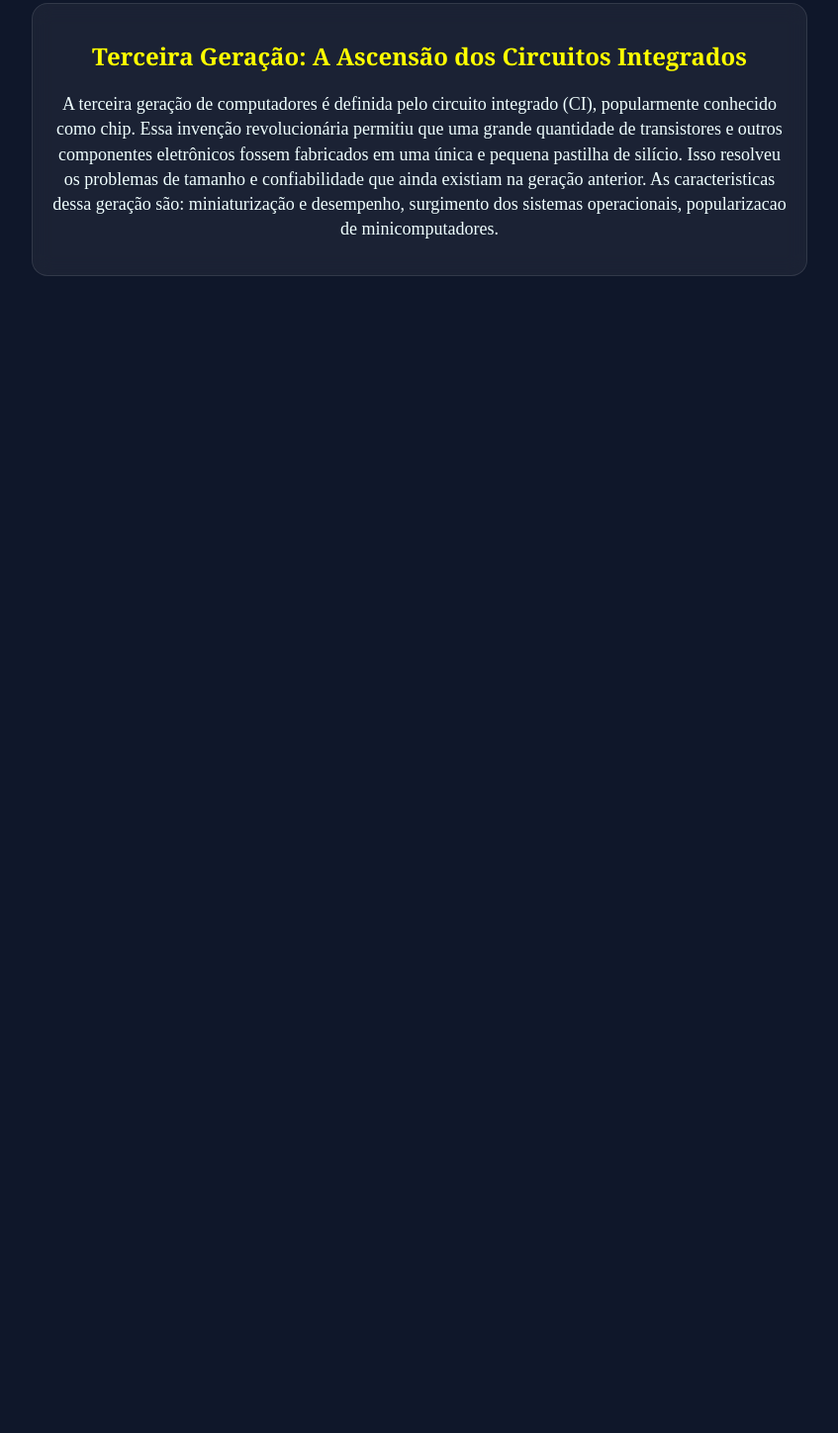
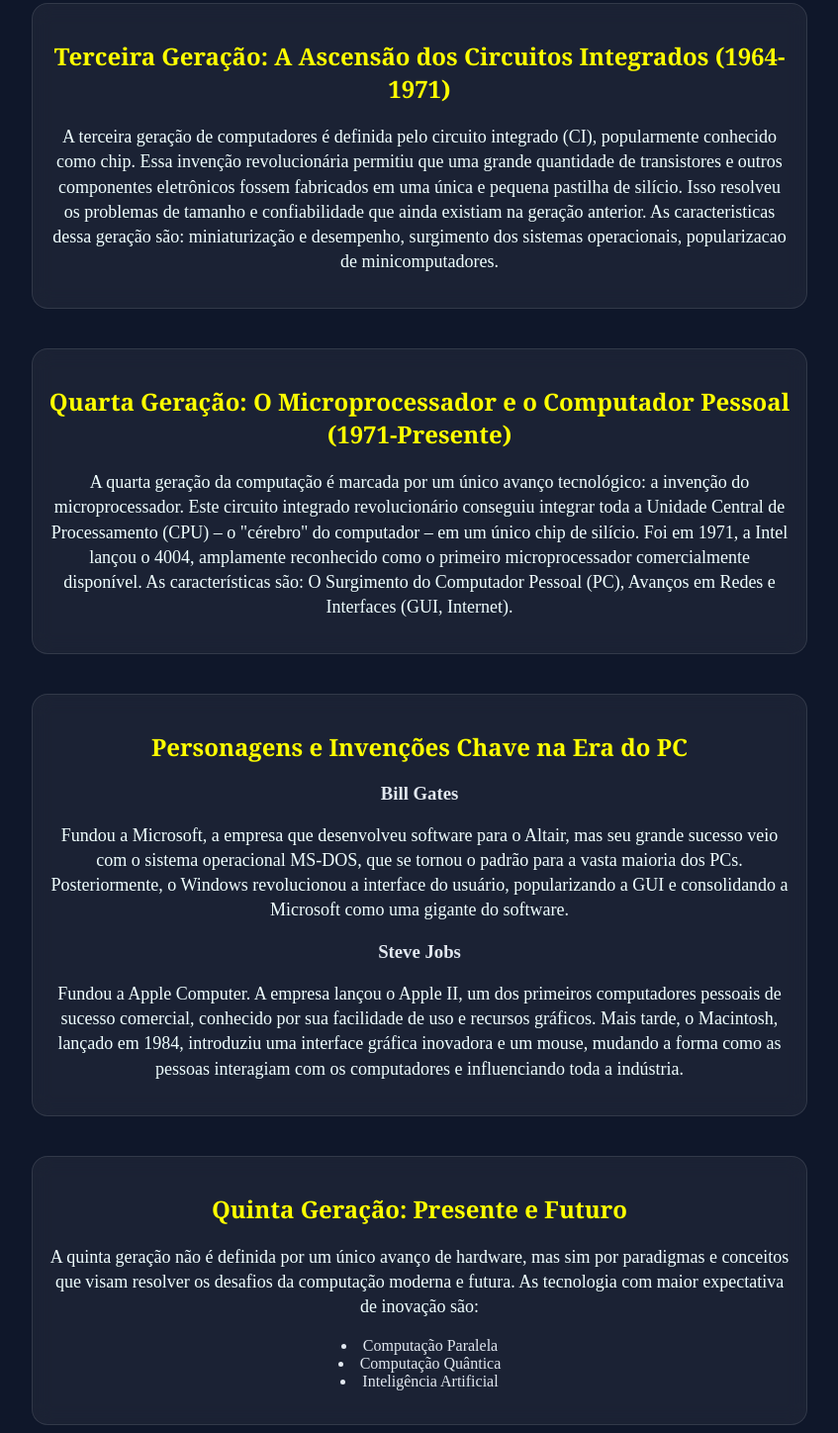
Before and after one commit to RamosBKS/ProjetoHistoriaComputacao, a plain HTML site: page pag_gen.html in a window 1280 px wide. Shown: the part 664-2112 px from the top of the page at 99% size, without its empty margins (216-1063 px from the left). Before the commit the page ends 951 px from the top, so only its background shows below. Drawn offline with Linux system fonts and the light colour scheme.

Commit message:
adicao de todas box

```diff
--- a/pag_gen.html
+++ b/pag_gen.html
@@ -20,8 +20,23 @@
                     <p> A volumosa e frágil válvula termiônica foi substituida pelo minúsculo e robusto transistor. Causando uma melhora na velocidade, eficiência, no custo e uma compactação dos computadores. Além disso, foi quando surgiram as primeiras linguagens de programação de alto nivel, como o FORTRAN e o COBOL. O poder de processamento tambem não era mais uma exclusividade do governo e de grandes universidades, mas começava a ser acessível a empresas.</p>
             </div>
             <div class="caixa-link">
-                    <h2 class="titulo-caixa-geracao">Terceira Geração: A Ascensão dos Circuitos Integrados </h2>
+                    <h2 class="titulo-caixa-geracao">Terceira Geração: A Ascensão dos Circuitos Integrados (1964-1971)</h2>
                     <p> A terceira geração de computadores é definida pelo circuito integrado (CI), popularmente conhecido como chip. Essa invenção revolucionária permitiu que uma grande quantidade de transistores e outros componentes eletrônicos fossem fabricados em uma única e pequena pastilha de silício. Isso resolveu os problemas de tamanho e confiabilidade que ainda existiam na geração anterior. As caracteristicas dessa geração são: miniaturização e desempenho, surgimento dos sistemas operacionais, popularizacao de minicomputadores.</p>
+            </div>
+            <div class="caixa-link">
+                    <h2 class="titulo-caixa-geracao">Quarta Geração: O Microprocessador e o Computador Pessoal (1971-Presente)</h2>
+                    <p> A quarta geração da computação é marcada por um único avanço tecnológico: a invenção do microprocessador. Este circuito integrado revolucionário conseguiu integrar toda a Unidade Central de Processamento (CPU) – o "cérebro" do computador – em um único chip de silício. Foi em 1971, a Intel lançou o 4004, amplamente reconhecido como o primeiro microprocessador comercialmente disponível. As características são: O Surgimento do Computador Pessoal (PC), Avanços em Redes e Interfaces (GUI, Internet).</p>
+            </div>
+            <div class="caixa-link">
+                    <h2 class="titulo-caixa-geracao">Personagens e Invenções Chave na Era do PC</h2>
+                    <h3>Bill Gates</h3>
+                    <p>Fundou a Microsoft, a empresa que desenvolveu software para o Altair, mas seu grande sucesso veio com o sistema operacional MS-DOS, que se tornou o padrão para a vasta maioria dos PCs. Posteriormente, o Windows revolucionou a interface do usuário, popularizando a GUI e consolidando a Microsoft como uma gigante do software.</p>
+                    <h3>Steve Jobs</h3>
+                    <p>Fundou a Apple Computer. A empresa lançou o Apple II, um dos primeiros computadores pessoais de sucesso comercial, conhecido por sua facilidade de uso e recursos gráficos. Mais tarde, o Macintosh, lançado em 1984, introduziu uma interface gráfica inovadora e um mouse, mudando a forma como as pessoas interagiam com os computadores e influenciando toda a indústria.</p>
+            </div>
+            <div class="caixa-link">
+                <h2 class="titulo-caixa-geracao">Quinta Geração: Presente e Futuro</h2>
+                <p>A quinta geração não é definida por um único avanço de hardware, mas sim por paradigmas e conceitos que visam resolver os desafios da computação moderna e futura. As tecnologia com maior expectativa de inovação são: <li>Computação Paralela</li> <li>Computação Quântica</li><li>Inteligência Artificial</li></p>
             </div>
     </section>
 </body>
```
Also changed, not shown: index.html (+8 -0 lines).
